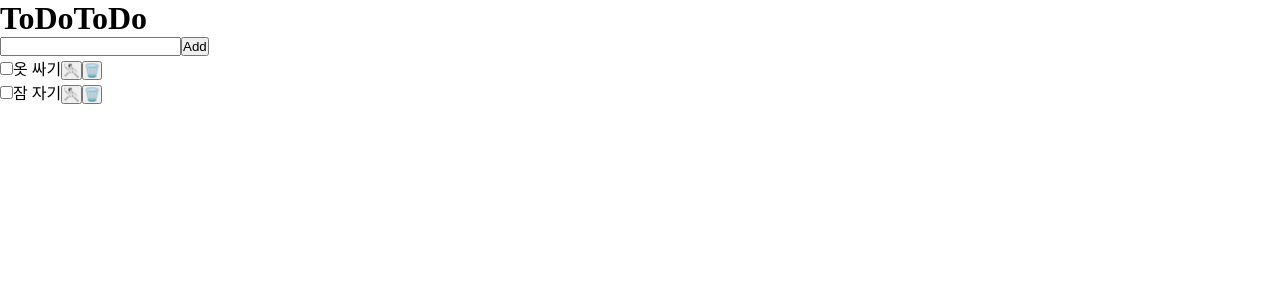
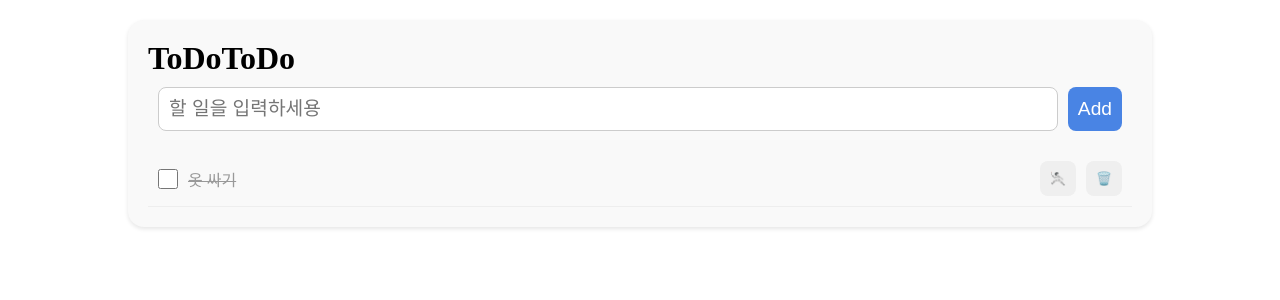
Before and after one commit to cuzurmyhabit/Programming_Study, a React (Vite) app: page / in a window 1280 px wide. Shown: the top 300 px of the page. Built offline with nearby package versions, Linux system fonts and the light colour scheme.

Commit message:
TodoListApp HTML className todolist.css

```diff
--- a/src/TodoListApp.jsx
+++ b/src/TodoListApp.jsx
@@ -1,30 +1,23 @@
-import { useState } from 'react';
+import "./todolist.css"
 
 function TodoListApp() {
     return (
-        <>
-            <h1>ToDoToDo</h1>
-            <form action="">
-                <input type="text" />
-                <button>Add</button>
+        <div className="todo">
+            <h1 className="todo__title">ToDoToDo</h1>
+            <form className="todo__form">
+                <input type="text" className='todo__input' placeholder='할 일을 입력하세용' />
+                <button type='submit' className='todo__button todo__button--add'>Add</button>
             </form>
 
-
-            <ul>
-                <li>
-                    <input type="checkbox" name="" id="" />
-                    <label htmlFor="">옷 싸기</label>
-                    <button>🤺</button>
-                    <button>🗑️</button>
-                </li>
-                <li>
-                    <input type="checkbox" name="" id="" />
-                    <label htmlFor="">잠 자기</label>
-                    <button>🤺</button>
-                    <button>🗑️</button>
+            <ul className='todo__list'>
+                <li className='todo__item todo__item--complete'>
+                    <input type="checkbox" className='todo__check' name="" id="ch-1"/>
+                    <label htmlFor="ch-1" className='todo__label'>옷 싸기</label>
+                    <button className='todo__button todo__button--edit'>🤺</button>
+                    <button className='todo__button todo__button--delete'>🗑️</button>
                 </li>
             </ul>
-        </>
+        </div>
     );
 }
 
--- /dev/null
+++ b/src/todolist.css
@@ -0,0 +1,73 @@
+.todo {
+    width: max(80%, 400px); /* 최소 400px */
+    margin: 20px auto; /*20px : 위아래 auto : 가운데*/
+    padding: 20px;
+    background-color: #F9F9F9;
+    border-radius: 16px;
+    box-shadow: 0 2px 4px rgba(0, 0, 0, 0.1);
+}
+.todo__form {
+    display: flex;
+    padding: 10px;
+    margin-bottom: 10px;
+
+}
+
+.todo__input {
+    padding: 10px;
+    font-size: 1.2em;
+    border: 1px solid #ccc;
+    border-radius: 8px;
+    margin-right: 10px;
+    flex: 1;    /* flex 공간의 나머지 여백만큼 늘리자 */
+}
+
+.todo__button {
+    padding: 10px;
+    border: none;
+    border-radius: 8px;
+    cursor: pointer;    /*마우스 손가락*/
+    font-size: 1.2em;
+    color: #fff;
+
+}
+
+.todo__button--add {
+    background-color: #4984e4;
+}
+
+.todo__item {
+    display: flex;
+    align-items: center;
+    justify-content: space-between;
+    padding: 10px;
+    border-bottom: 1px solid #eee;
+    gap: 10px;
+}
+
+.todo__check {
+    width: 20px;
+    height: 20px;
+    cursor: pointer;
+    accent-color: #999; /* 체크한 배경색 : 눈에 안 띄게 */
+}
+
+.todo__label {
+    flex: 1;
+    margin-left: auto;
+}
+
+.todo__button--edit,
+.todo__button--delete {
+    font-size: 0.8em;
+}
+
+.todo__item--complete .todo__label {
+    text-decoration: line-through;
+    color: #999;
+/*
+A > B : A바로 아래 자식 B가 있을 때
+A B : A 아래 자손 B가 있을 때
+*/
+
+}
```
